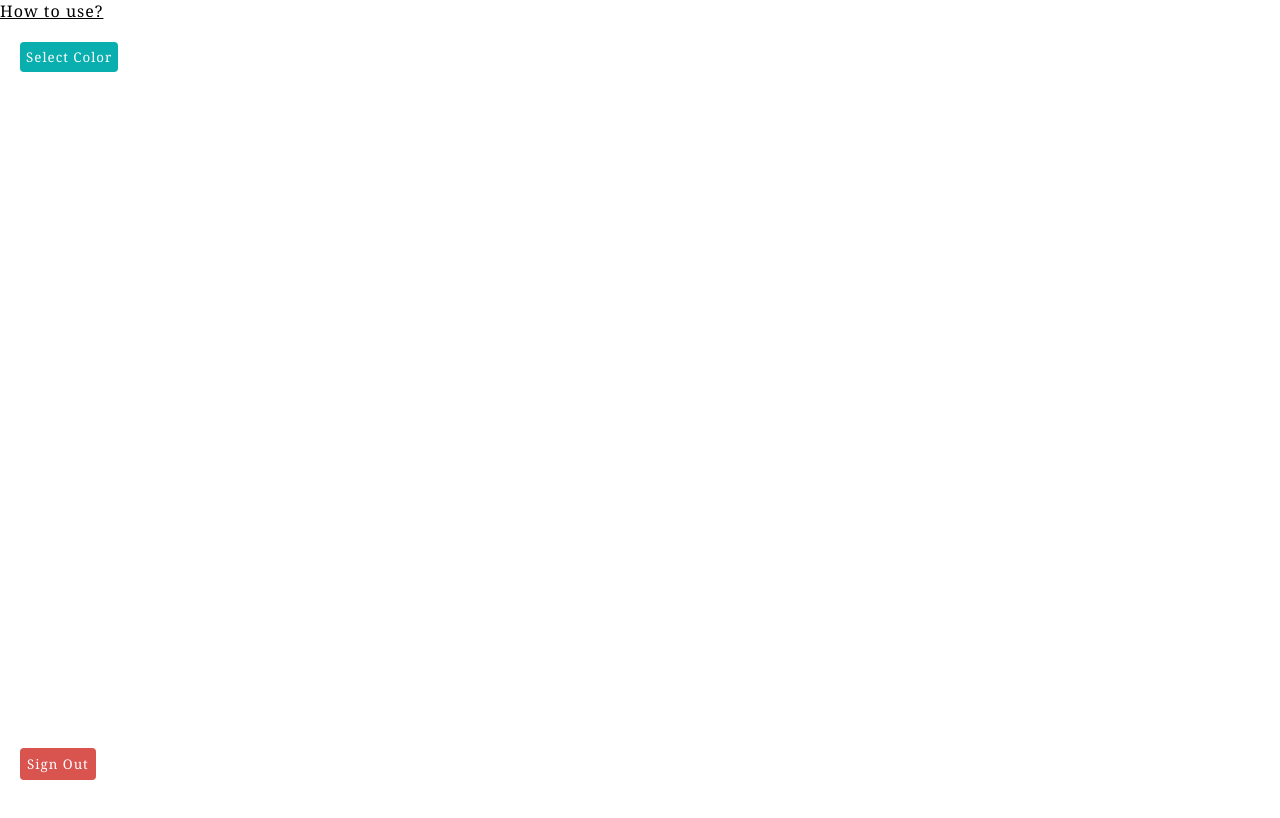
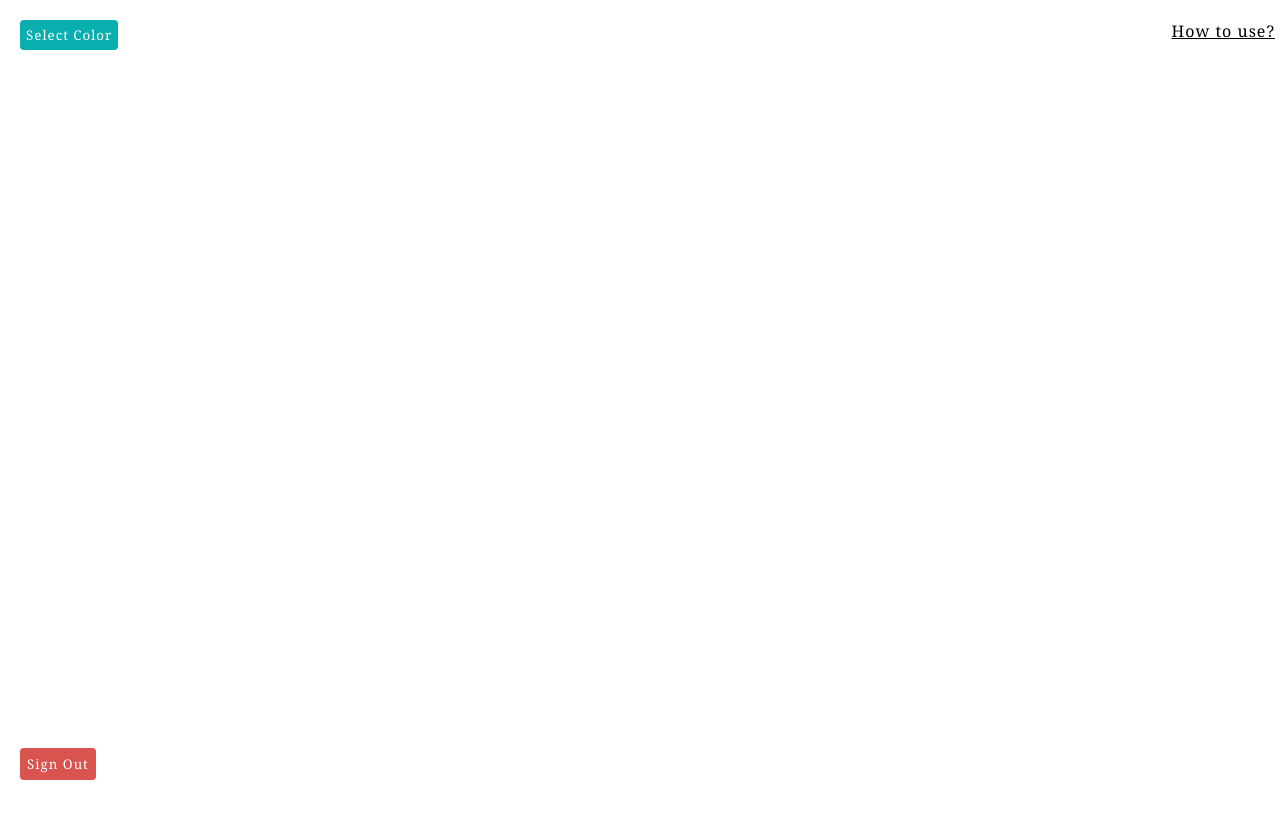
Before and after one commit to vaibhav209/color-picker-app, a React (Create React App) app: page / in a window 1280 px wide. Shown: the top 818 px of the page. Built offline with nearby package versions, Linux system fonts and the light colour scheme; sample sign-in values are in the browser's storage.

Commit message:
Update UserColors.module.css
update help feature styles

```diff
--- a/src/components/UserColors/UserColors.module.css
+++ b/src/components/UserColors/UserColors.module.css
@@ -8,3 +8,8 @@
   gap: 10px;
   justify-content: center;
 }
+.helpTextStyle {
+  position: absolute;
+  top: 20px;
+  right: 5px;
+}
```
